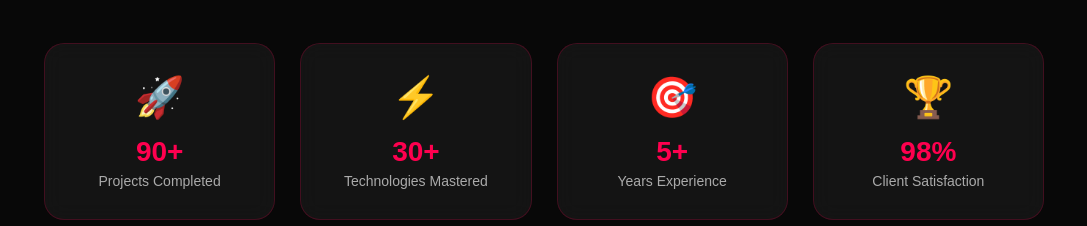
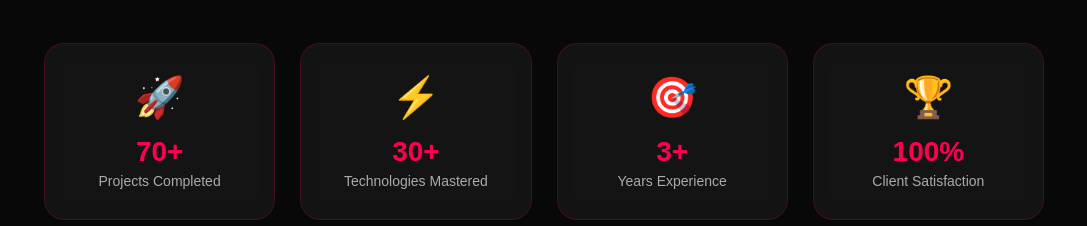
Before and after one commit to kingkrisman/MyPortfolio, a React (Vite) app: page / in a window 1280 px wide. Shown: the part 7960-8186 px from the top of the page, without its empty margins (96-1183 px from the left). Built offline with nearby package versions, Linux system fonts and the light colour scheme.

Commit message:
Update DataVisualization.jsx

```diff
--- a/src/components/DataVisualization.jsx
+++ b/src/components/DataVisualization.jsx
@@ -20,11 +20,11 @@ const DataVisualization = () => {
 
   const projectStats = [
     { name: "Web Apps", value: 25, color: "#ff004f" },
-    { name: "Mobile Apps", value: 8, color: "#4CAF50" },
+    { name: "UI/UX", value: 25, color: "#4CAF50" },
     { name: "APIs", value: 15, color: "#2196F3" },
     { name: "E-commerce", value: 12, color: "#FF9800" },
     { name: "Dashboards", value: 10, color: "#9C27B0" },
-    { name: "Landing Pages", value: 20, color: "#00BCD4" },
+    { name: "Landing Pages", value: 25, color: "#00BCD4" },
   ];
 
   const experienceData = [
@@ -305,7 +305,7 @@ const DataVisualization = () => {
         <div className="viz-stats">
           <div className="stat-card">
             <div className="stat-icon">🚀</div>
-            <div className="stat-number">90+</div>
+            <div className="stat-number">70+</div>
             <div className="stat-label">Projects Completed</div>
           </div>
           <div className="stat-card">
@@ -315,12 +315,12 @@ const DataVisualization = () => {
           </div>
           <div className="stat-card">
             <div className="stat-icon">🎯</div>
-            <div className="stat-number">5+</div>
+            <div className="stat-number">3+</div>
             <div className="stat-label">Years Experience</div>
           </div>
           <div className="stat-card">
             <div className="stat-icon">🏆</div>
-            <div className="stat-number">98%</div>
+            <div className="stat-number">100%</div>
             <div className="stat-label">Client Satisfaction</div>
           </div>
         </div>
```
